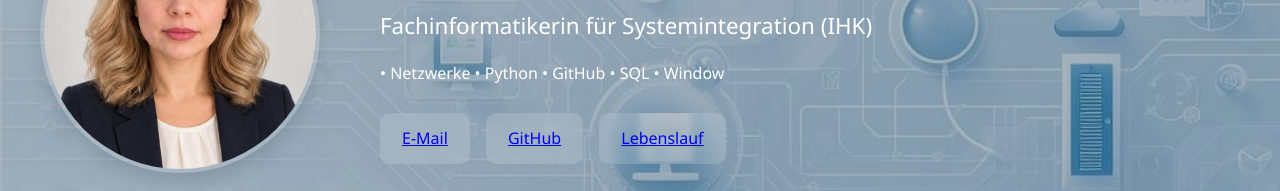
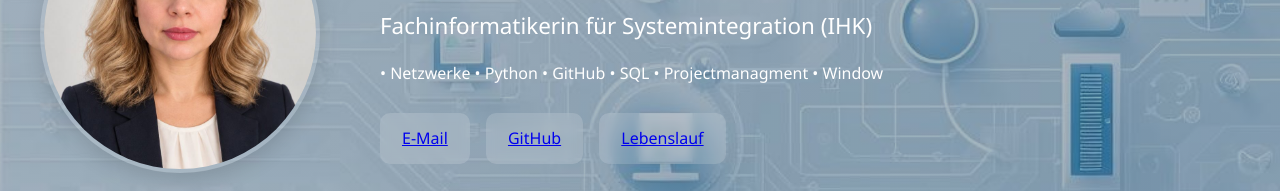
Before and after one commit to zkhazaei983-ship-it/zahra-khazaei.github.io, a plain HTML site: page index.html in a window 1280 px wide. Shown: the part 147-338 px from the top of the page. Drawn offline with Linux system fonts and the light colour scheme.

Commit message:
Update index.html

```diff
--- a/index.html
+++ b/index.html
@@ -212,7 +212,7 @@ Fachinformatikerin für Systemintegration (IHK)
 </p>
 
 <p class="tech">
-• Netzwerke • Python • GitHub • SQL • Window
+• Netzwerke • Python • GitHub • SQL • Projectmanagment • Window
 </p>
 
 <div class="links">
```
